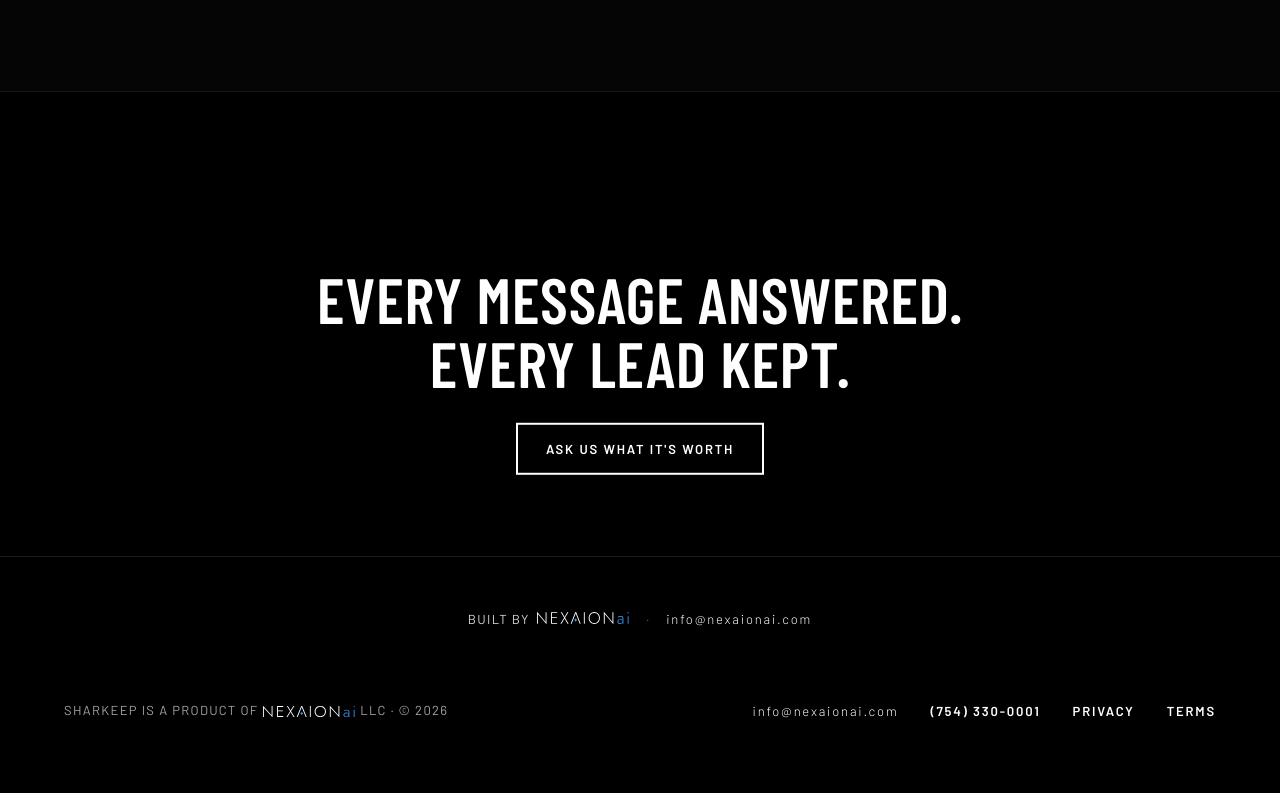
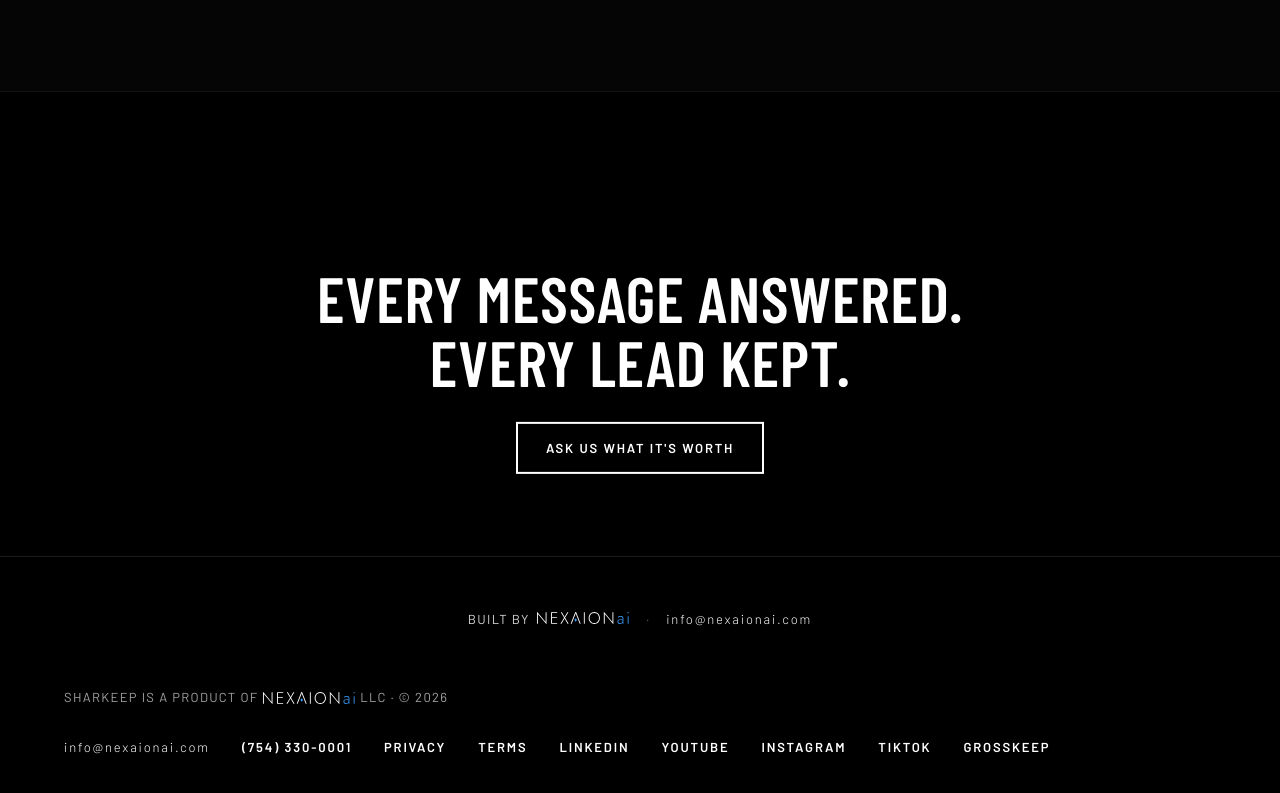
Before and after one commit to nexaionai/nexaionai-site, a plain HTML site: page sharkeep.html in a window 1280 px wide. Shown: the part 2006-2799 px from the top of the page. Drawn offline with nearby package versions, Linux system fonts and the light colour scheme.

Commit message:
Add social media links to footer
Added social media and external links to the footer.

```diff
--- a/sharkeep.html
+++ b/sharkeep.html
@@ -147,6 +147,11 @@ background:radial-gradient(ellipse at center,rgba(235,244,255,.95) 0%,rgba(150,1
 <a href="tel:+17543300001" class="navlink" style="font-size: 13px">(754) 330-0001</a>
 <a href="privacy.html" class="navlink" style="font-size: 13px">Privacy</a>
 <a href="terms.html" class="navlink" style="font-size: 13px">Terms</a>
+<a href="https://www.linkedin.com/in/victor-sierra-02027a2b2" class="navlink" style="font-size: 13px" target="_blank" rel="noopener">LinkedIn</a>
+<a href="https://www.youtube.com/@nexaionai" class="navlink" style="font-size: 13px" target="_blank" rel="noopener">YouTube</a>
+<a href="https://www.instagram.com/nexaionai.llc" class="navlink" style="font-size: 13px" target="_blank" rel="noopener">Instagram</a>
+<a href="https://www.tiktok.com/@nexaionai.llc" class="navlink" style="font-size: 13px" target="_blank" rel="noopener">TikTok</a>
+<a href="https://grosskeep.com/" class="navlink" style="font-size: 13px" target="_blank" rel="noopener">GrossKeep</a>
 </div>
 </div>
 </footer>
```
